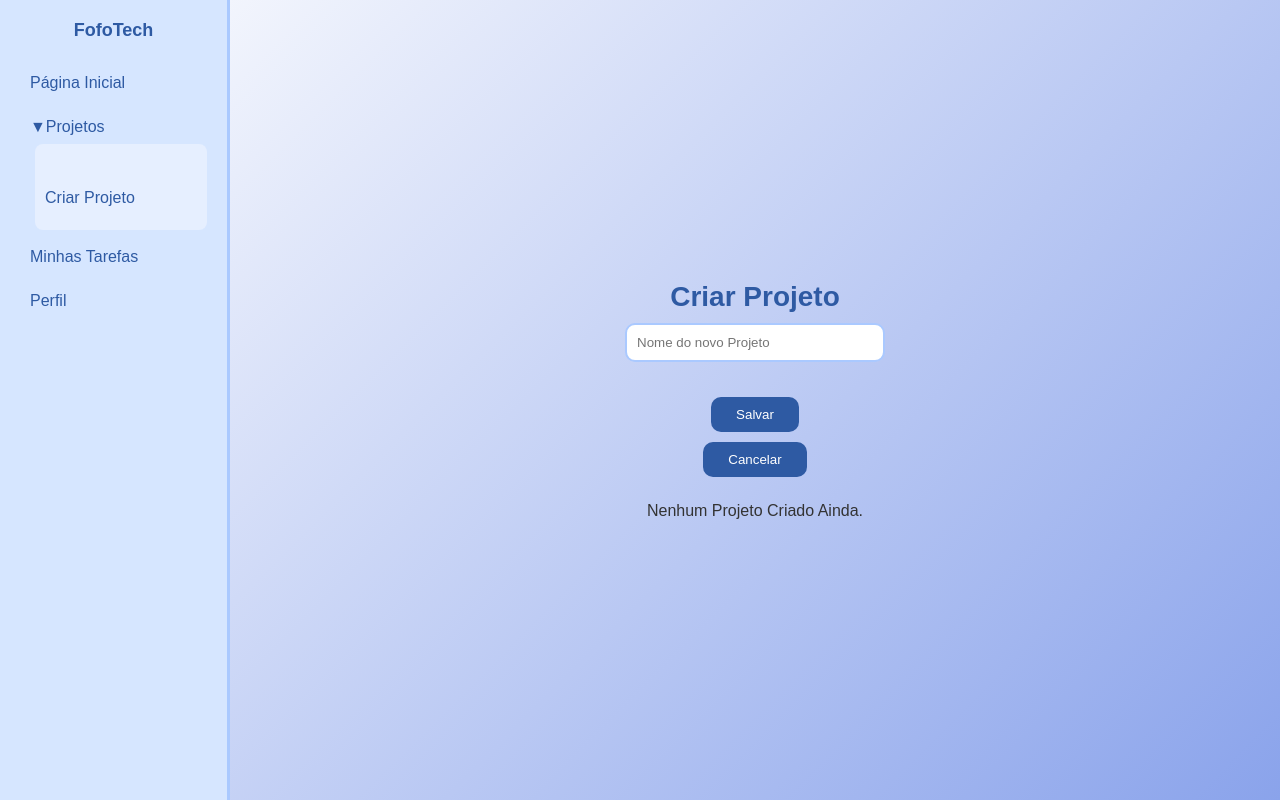
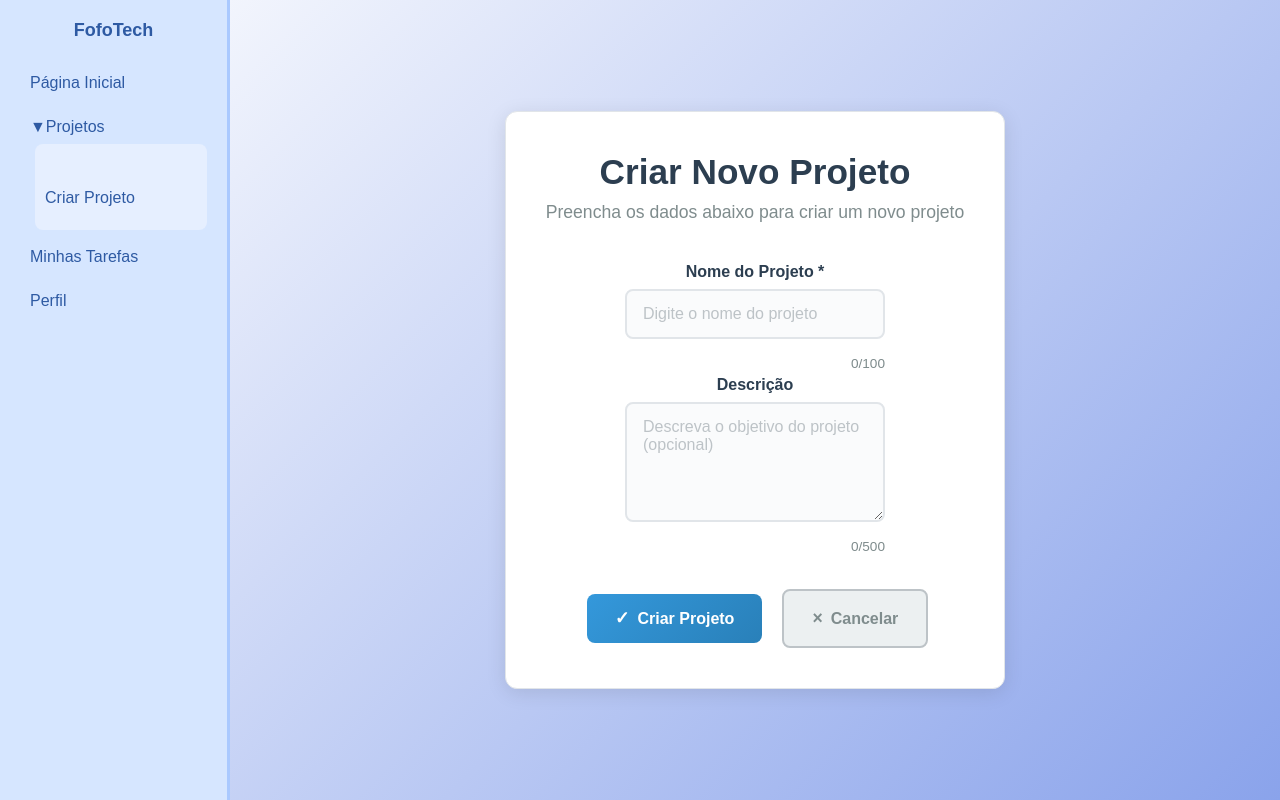
Before and after one commit to luccacorbo/projeto_apsII, a Flask app: page /criar-projeto in a window 1280 px wide. Run offline with Flask 3, Linux system fonts and the light colour scheme; the visitor is signed in with stand-in values (Sample User, id 1); data that the repository does not hold is empty.

Commit message:
template de projeto add

```diff
--- a/routes/workspace.py
+++ b/routes/workspace.py
@@ -1,39 +1,155 @@
-from flask import Blueprint, render_template, request, redirect, url_for
+from flask import Blueprint, render_template, request, redirect, url_for, session, jsonify
 from database import conectar
 
 work = Blueprint('work', __name__)
 
 @work.route('/criar-projeto', methods=['GET', 'POST'])
 def criar_projeto():
-    conn = conectar()
-    cursor = conn.cursor(dictionary=True)
+    if 'user_id' not in session:
+        return redirect('/login')
 
     if request.method == 'POST':
-        titulo = request.form['titulo']
-        cursor.execute("INSERT INTO projeto (titulo) VALUES (%s)", (titulo,))
-        conn.commit()
-        return redirect(url_for('home.retornaInicio'))
+        try:
+            nome_projeto = request.form.get('nome_projeto', '').strip()
 
-    # busca todos os espaços para exibir na lateral
-    cursor.execute("SELECT * FROM projeto")
-    projeto = cursor.fetchall()
+            if not nome_projeto:
+                return "Nome do projeto é obrigatório", 400
+
+            descricao_projeto = request.form.get('descricao_projeto', '').strip()
+
+            print(f"📝 Tentando criar projeto: {nome_projeto}")
+
+            connection = conectar()
+            if not connection:
+                return "Erro de conexão com o banco", 500
+
+            cursor = connection.cursor()
+            cursor.execute(
+                "INSERT INTO projetos (nome, descricao, id_criador) VALUES (%s, %s, %s)",
+                (nome_projeto, descricao_projeto, session['user_id'])
+            )
+            connection.commit()
+            cursor.close()
+            connection.close()
+
+            print("✅ Projeto criado com sucesso!")
+            return redirect('/home')
+
+        except KeyError as e:
+            print(f"❌ Campo faltando no formulário: {e}")
+            return f"Campo obrigatório faltando: {e}", 400
+        except Exception as e:
+            print(f"❌ Erro ao criar projeto: {e}")
+            return f"Erro interno: {e}", 500
+
+    # GET request - mostrar o formulário
+    return render_template('criar-projeto.html')
+"""
+
+ rota para página de um espaço específico
+
+"""
+
+@work.route('/projeto/<int:id>')
+def visualizar_projeto(id_projeto):
+    connection = conectar()
+    cursor = connection.cursor(dictionary=True)
+
+    # Buscar projeto
+    cursor.execute("""
+        SELECT p.*, u.nome as criador_nome
+        FROM projetos p
+        JOIN usuarios u ON p.id_criador = u.id_usuario
+        WHERE p.id_projeto = %s
+    """, (id_projeto,))
+    projeto = cursor.fetchone()
+
+    # Verificar se usuário é membro do projeto
+    cursor.execute("""
+        SELECT 1 FROM projeto_membros
+        WHERE id_projeto = %s AND id_usuario = %s
+        UNION
+        SELECT 1 FROM projetos
+        WHERE id_projeto = %s AND id_criador = %s
+    """, (id_projeto, session['user_id'], id_projeto, session['user_id']))
+
+    if not cursor.fetchone():
+        return "Acesso negado", 403
+
+    # Buscar tarefas por status
+    cursor.execute("""
+        SELECT t.*, u.nome as criador_nome
+        FROM tarefas t
+        JOIN usuarios u ON t.id_criador = u.id_usuario
+        WHERE t.id_projeto = %s AND t.status = 'todo'
+        ORDER BY t.data_criacao DESC
+    """, (id_projeto,))
+    tarefas_todo = cursor.fetchall()
+
+    cursor.execute("SELECT * FROM tarefas WHERE id_projeto = %s AND status = 'doing'", (id_projeto,))
+    tarefas_doing = cursor.fetchall()
+
+    cursor.execute("SELECT * FROM tarefas WHERE id_projeto = %s AND status = 'done'", (id_projeto,))
+    tarefas_done = cursor.fetchall()
 
     cursor.close()
-    conn.close()
-    return render_template('criar-projeto.html', projeto=projeto)
+    connection.close()
 
+    eh_criador = projeto['id_criador'] == session['user_id']
 
-# rota para página de um espaço específico
-@work.route('/projeto/<int:id>')
-def visualizar_projeto(id):
-    conn = conectar()
-    cursor = conn.cursor(dictionary=True)
-    cursor.execute("SELECT * FROM projeto WHERE id = %s", (id,))
+    return render_template('projeto.html',
+                         projeto=projeto,
+                         tarefas_todo=tarefas_todo,
+                         tarefas_doing=tarefas_doing,
+                         tarefas_done=tarefas_done,
+                         eh_criador=eh_criador)
+
+"""
+
+ROTA PARA CRIAR TAREFA
+
+"""
+
+@work.route('/projeto/<int:id_projeto>/tarefa', methods=['POST'])
+def criar_tarefa(id_projeto):
+    if 'user_id' not in session:
+        return redirect('/login')
+
+    # Verificar se usuário é o criador do projeto
+    connection = conectar()
+    cursor = connection.cursor(dictionary=True)
+    cursor.execute("SELECT id_criador FROM projetos WHERE id_projeto = %s", (id_projeto,))
     projeto = cursor.fetchone()
+
+    if projeto['id_criador'] != session['user_id']:
+        return "Apenas o criador do projeto pode adicionar tarefas", 403
+
+    titulo = request.form['titulo']
+    descricao = request.form.get('descricao', '')
+    prioridade = request.form.get('prioridade', 'media')
+    data_vencimento = request.form.get('data_vencimento')
+
+    cursor.execute("""
+        INSERT INTO tarefas (titulo, descricao, prioridade, data_vencimento, id_projeto, id_criador)
+        VALUES (%s, %s, %s, %s, %s, %s)
+    """, (titulo, descricao, prioridade, data_vencimento, id_projeto, session['user_id']))
+
+    connection.commit()
     cursor.close()
-    conn.close()
+    connection.close()
 
-    if not projeto:
-        return "Projeto não encontrado", 404
+    return redirect(url_for('work.visualizar_projeto', id_projeto=id_projeto))
 
-    return render_template('projeto.html', projeto=projeto)
+#atualiza status
+@work.route('/projeto/<int:id_projeto>/tarefa/<int:id_tarefa>/status', methods=['POST'])
+def atualizar_status_tarefa(id_projeto, id_tarefa):
+    novo_status = request.json['status']
+
+    connection = conectar()
+    cursor = connection.cursor()
+    cursor.execute("UPDATE tarefas SET status = %s WHERE id_tarefa = %s", (novo_status, id_tarefa))
+    connection.commit()
+    cursor.close()
+    connection.close()
+
+    return jsonify({'success': True})
--- /dev/null
+++ b/static/css/criar-projeto.css
@@ -0,0 +1,176 @@
+/* criar-projeto.css */
+.criar-projeto-container {
+    max-width: 600px;
+    margin: 40px auto;
+    padding: 0 20px;
+}
+
+.criar-projeto-card {
+    background: white;
+    border-radius: 12px;
+    box-shadow: 0 4px 20px rgba(0, 0, 0, 0.1);
+    padding: 40px;
+    border: 1px solid #e1e5e9;
+}
+
+.card-header {
+    text-align: center;
+    margin-bottom: 40px;
+}
+
+.card-header h1 {
+    color: #2c3e50;
+    font-size: 2.2rem;
+    margin-bottom: 10px;
+    font-weight: 600;
+}
+
+.card-header p {
+    color: #7f8c8d;
+    font-size: 1.1rem;
+    margin: 0;
+}
+
+.projeto-form {
+    display: flex;
+    flex-direction: column;
+    gap: 25px;
+}
+
+.form-group {
+    display: flex;
+    flex-direction: column;
+    position: relative;
+}
+
+.form-group label {
+    font-weight: 600;
+    color: #2c3e50;
+    margin-bottom: 8px;
+    font-size: 1rem;
+}
+
+.form-group input,
+.form-group textarea {
+    padding: 14px 16px;
+    border: 2px solid #e1e5e9;
+    border-radius: 8px;
+    font-size: 1rem;
+    transition: all 0.3s ease;
+    background-color: #fafbfc;
+    font-family: inherit;
+}
+
+.form-group input:focus,
+.form-group textarea:focus {
+    outline: none;
+    border-color: #3498db;
+    background-color: white;
+    box-shadow: 0 0 0 3px rgba(52, 152, 219, 0.1);
+}
+
+.form-group input::placeholder,
+.form-group textarea::placeholder {
+    color: #bdc3c7;
+}
+
+.form-group textarea {
+    resize: vertical;
+    min-height: 120px;
+}
+
+.char-count {
+    position: absolute;
+    bottom: -20px;
+    right: 0;
+    font-size: 0.85rem;
+    color: #7f8c8d;
+}
+
+.form-actions {
+    display: flex;
+    gap: 15px;
+    justify-content: flex-end;
+    margin-top: 30px;
+    flex-wrap: wrap;
+}
+
+.btn {
+    padding: 14px 28px;
+    border: none;
+    border-radius: 8px;
+    font-size: 1rem;
+    font-weight: 600;
+    cursor: pointer;
+    text-decoration: none;
+    display: inline-flex;
+    align-items: center;
+    gap: 8px;
+    transition: all 0.3s ease;
+    min-width: 140px;
+    justify-content: center;
+}
+
+.btn-primary {
+    background: linear-gradient(135deg, #3498db, #2980b9);
+    color: white;
+}
+
+.btn-primary:hover {
+    background: linear-gradient(135deg, #2980b9, #2573a7);
+    transform: translateY(-2px);
+    box-shadow: 0 4px 12px rgba(52, 152, 219, 0.3);
+}
+
+.btn-secondary {
+    background: #ecf0f1;
+    color: #7f8c8d;
+    border: 2px solid #bdc3c7;
+}
+
+.btn-secondary:hover {
+    background: #d5dbdb;
+    color: #2c3e50;
+    transform: translateY(-2px);
+}
+
+.btn-icon {
+    font-weight: bold;
+    font-size: 1.1rem;
+}
+
+/* Responsividade */
+@media (max-width: 768px) {
+    .criar-projeto-container {
+        margin: 20px auto;
+        padding: 0 15px;
+    }
+
+    .criar-projeto-card {
+        padding: 30px 25px;
+    }
+
+    .card-header h1 {
+        font-size: 1.8rem;
+    }
+
+    .form-actions {
+        flex-direction: column;
+    }
+
+    .btn {
+        width: 100%;
+    }
+}
+
+/* Estados de validação */
+.form-group input:invalid:not(:focus):not(:placeholder-shown),
+.form-group textarea:invalid:not(:focus):not(:placeholder-shown) {
+    border-color: #e74c3c;
+    background-color: #fdf2f2;
+}
+
+.form-group input:valid:not(:focus):not(:placeholder-shown),
+.form-group textarea:valid:not(:focus):not(:placeholder-shown) {
+    border-color: #27ae60;
+}
--- a/templates/criar-projeto.html
+++ b/templates/criar-projeto.html
@@ -1,49 +1,63 @@
 <!DOCTYPE html>
 <html lang="pt-BR">
 <head>
-  <meta charset="UTF-8">
-  <meta name="viewport" content="width=device-width, initial-scale=1.0">
-  <title>Criar Espaço de Trabalho - FofoTech</title>
-  <link rel="stylesheet" href="{{ url_for('static', filename='css/home.css') }}">
-  <script src="{{ url_for('static', filename='js/script.js') }}" defer></script>
+    <meta charset="UTF-8">
+    <meta name="viewport" content="width=device-width, initial-scale=1.0">
+    <title>Criar Projeto - FofoTech</title>
+    <link rel="stylesheet" href="{{ url_for('static', filename='css/criar-projeto.css') }}">
 </head>
 <body>
+    {% extends 'base.html' %}
 
-{% extends 'base.html' %}
+    {% block content %}
+    <div class="criar-projeto-container">
+        <div class="criar-projeto-card">
+            <div class="card-header">
+                <h1>Criar Novo Projeto</h1>
+                <p>Preencha os dados abaixo para criar um novo projeto</p>
+            </div>
 
-{% block title %}Criar Projeto - FofoTech{% endblock %}
+            <form action="{{ url_for('work.criar_projeto') }}" method="POST" class="projeto-form">
+                <div class="form-group">
+                    <label for="nome_projeto">Nome do Projeto *</label>
+                    <input
+                        type="text"
+                        id="nome_projeto"
+                        name="nome_projeto"
+                        placeholder="Digite o nome do projeto"
+                        required
+                        maxlength="100"
+                    >
+                    <span class="char-count">0/100</span>
+                </div>
 
-{% block content %}
-    <h1>Criar Projeto</h1>
+                <div class="form-group">
+                    <label for="descricao_projeto">Descrição</label>
+                    <textarea
+                        id="descricao_projeto"
+                        name="descricao_projeto"
+                        placeholder="Descreva o objetivo do projeto (opcional)"
+                        rows="4"
+                        maxlength="500"
+                    ></textarea>
+                    <span class="char-count">0/500</span>
+                </div>
 
-    <form id="formProjeto" method="POST" action="/criar-projeto">
-        <input
-            title="titulo" type="text"
-            type="text"
-            placeholder="Nome do novo Projeto"
-            required
-        >
-        <br>
-        <button type="submit">Salvar</button>
-        <button type="button" data-cancel="projeto" onclick="window.location.href='/home'">Cancelar</button>
-    </form>
+                <div class="form-actions">
+                    <button type="submit" class="btn btn-primary">
+                        <span class="btn-icon">✓</span>
+                        Criar Projeto
+                    </button>
+                    <a href="{{ url_for('home.retornaInicio') }}" class="btn btn-secondary">
+                        <span class="btn-icon">×</span>
+                        Cancelar
+                    </a>
+                </div>
+            </form>
+        </div>
+    </div>
+    {% endblock %}
 
-    <div id="listaProjetos" style="margin-top:20px; width:320px;">
-        {% if projetos %}
-            <h3>Projetos Existentes:</h3>
-            <ul>
-                {% for projetos in projetos %}
-                    <li>{{ projetos[1] }}</li>
-                {% endfor %}
-            </ul>
-        {% else %}
-            <p>Nenhum Projeto Criado Ainda.</p>
-        {% endif %}
-    </div>
-{% endblock %}
-
-
-  <div id="listaProjetos" style="margin-top:20px; width:320px;"></div>
-</main>
+    <script src="{{ url_for('static', filename='js/criar-projeto.js') }}"></script>
 </body>
 </html>
```
Also changed, not shown: static/js/criar-projeto.js (added, +51 -0 lines), templates/projeto.html (added, +136 -0 lines).
